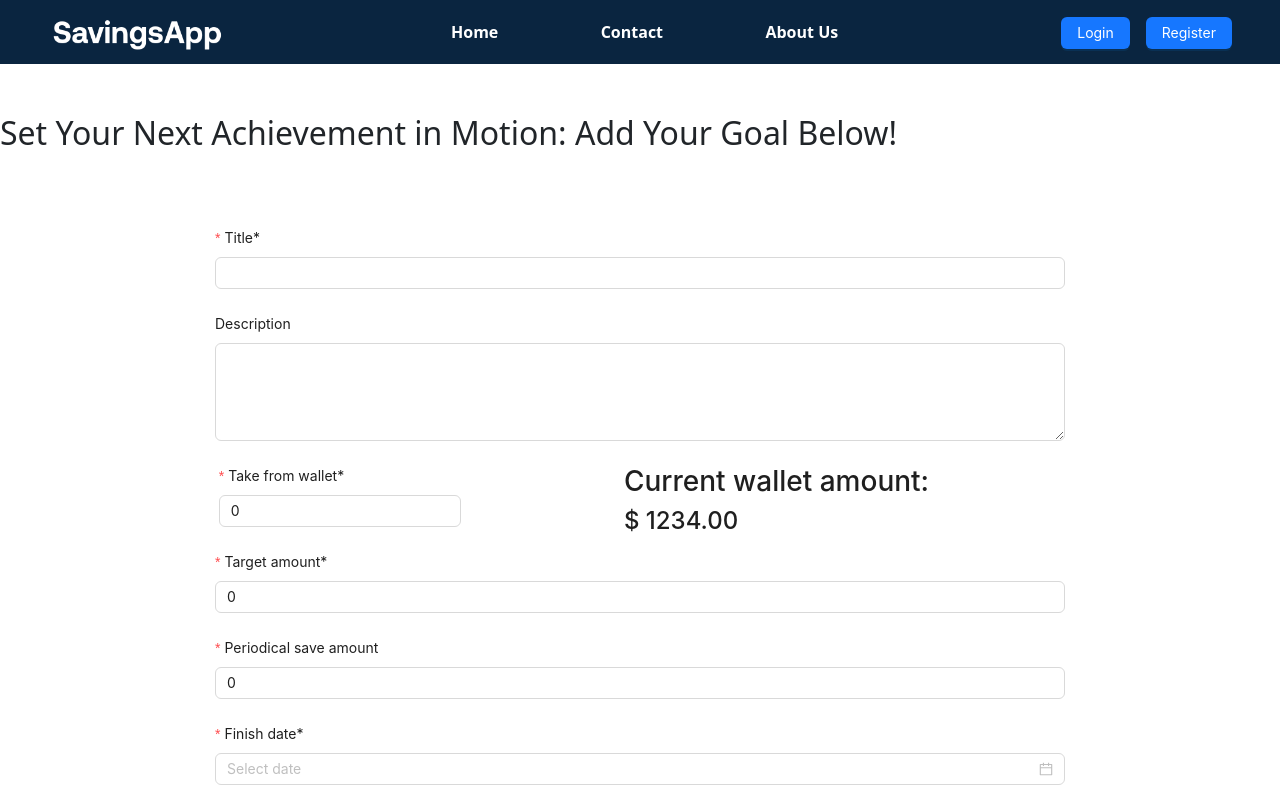
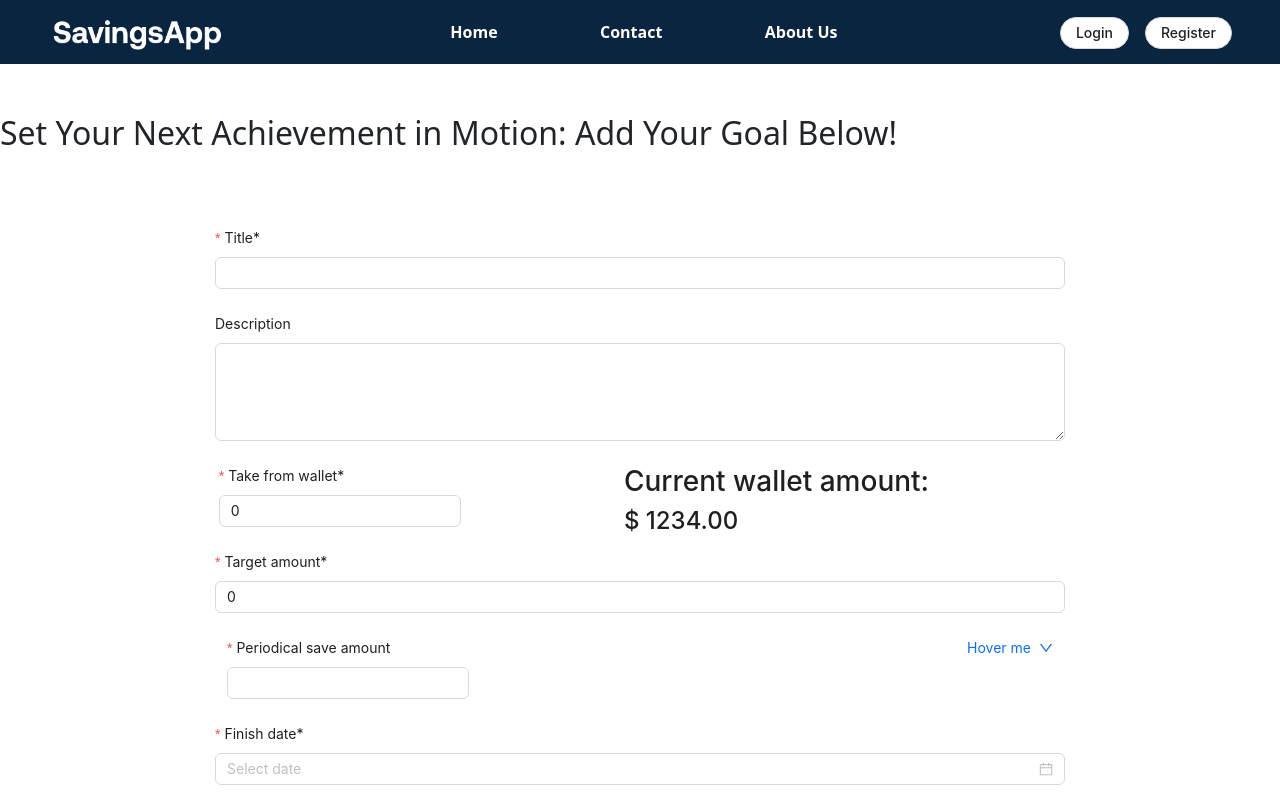
Before and after one commit to Artan0/savingsAppFE, a React (Create React App) app: page /add-goal in a window 1280 px wide. Shown: the top 800 px of the page. Built offline with nearby package versions, Linux system fonts and the light colour scheme.

Commit message:
Frontend details.

```diff
--- a/src/components/common/header.tsx
+++ b/src/components/common/header.tsx
@@ -181,13 +181,13 @@ const CustomHeader: React.FC<CustomHeaderProps> = ({ isMenuOpen }) => {
                         {user ? (
                             <>
                                 <WelcomeMessage>Welcome, {user.firstName}</WelcomeMessage>
-                                <Button type="primary" onClick={logout}>Logout</Button>
+                                <Button  onClick={logout}>Logout</Button>
                             </>
                         ) : (
                             <AuthList>
-                                <Link to="/auth" style={{ textDecoration: 'none', color: '#fff' }}><Button type="primary" >Login</Button></Link>
+                                <Link to="/auth" style={{ textDecoration: 'none', color: '#fff' ,}}><Button size="middle" shape="round" style={{ fontWeight:'500'}}>Login</Button></Link>
                                 <span className='mx-2'></span>
-                                <Link to="/auth" style={{ textDecoration: 'none', color: '#fff' }}><Button type="primary" >Register</Button></Link>
+                                <Link to="/auth" style={{ textDecoration: 'none', color: '#fff' }}><Button size="middle" shape="round" style={{ fontWeight:'500'}}>Register</Button></Link>
                             </AuthList>
                         )}
                     </UserSection>
--- a/src/pages/add-goal.tsx
+++ b/src/pages/add-goal.tsx
@@ -4,6 +4,9 @@ import CustomLayout from "../layouts/layout";
 import { Goal } from "../types/Goal";
 import axios from "axios";
 import TextArea from "antd/es/input/TextArea";
+import { DownOutlined, SmileOutlined } from '@ant-design/icons';
+import type { MenuProps } from 'antd';
+import { Dropdown, Space } from 'antd';
 
 const AddGoal: React.FC = () => {
   const [goal, setGoal] = useState<Goal>({
@@ -41,6 +44,37 @@ const AddGoal: React.FC = () => {
       message.error("Error adding goal");
     }
   };
+
+  const items: MenuProps['items'] = [
+    {
+      key: '1',
+      label: (
+        <a target="_blank" rel="noopener noreferrer" href="https://www.antgroup.com">
+          Daily
+        </a>
+      ),
+    },
+    {
+      key: '2',
+      label: (
+        <a target="_blank" rel="noopener noreferrer" href="https://www.aliyun.com">
+          Weekly
+        </a>
+      ),
+      icon: <SmileOutlined />,
+      disabled: false,
+    },
+    {
+      key: '3',
+      label: (
+        <a target="_blank" rel="noopener noreferrer" href="https://www.luohanacademy.com">
+         Monthly
+        </a>
+      ),
+      disabled: false,
+    },
+
+  ];
 
   return (
     <CustomLayout>
@@ -110,9 +144,10 @@ const AddGoal: React.FC = () => {
               onChange={(value) => handleChange("targetAmt", value)}
             />
           </Form.Item>
+          <div className="container d-flex justify-content-between">
           <Form.Item
             label="Periodical save amount"
-            name="targetAmt"
+            name="periodicalSave"
             rules={[{ required: true, message: 'Please input the target amount!' }]}
           >
             <InputNumber
@@ -121,6 +156,19 @@ const AddGoal: React.FC = () => {
               onChange={(value) => handleChange("targetAmt", value)}
             />
           </Form.Item>
+          <div className="" style={{marginRight:'15%'}}>
+
+          </div>
+                <Dropdown menu={{ items }}>
+          <a onClick={(e) => e.preventDefault()}>
+            <Space>
+              Hover me
+              <DownOutlined />
+            </Space>
+          </a>
+        </Dropdown>
+          </div>
+
           <Form.Item
             label="Finish date*"
             name="targetDate"
--- a/src/pages/contact.tsx
+++ b/src/pages/contact.tsx
@@ -20,11 +20,11 @@ class Contact extends Component {
                                 name="email"
                                 rules={[{ required: true, message: 'Please input the title!' }]}
                             >
-                                <Input placeholder="Your email adress"/>
+                                <Input size="large" placeholder="Your email adress"/>
                             </Form.Item>
                                 {/* <p className="input_label" style={{ fontSize: '18px' }}>Your text</p> */}
                                 {/* <textarea placeholder="Your text" name="mail-content" style={{ height: '100px', borderColor:'lightgray', borderRadius:'10px' }} /><br /><br /> */}
-                                <TextArea rows={4} placeholder="Your text" maxLength={6} /><br /><br />
+                                <TextArea rows={4} size="large" placeholder="Your text" maxLength={6} /><br /><br />
                                 <button type="submit" style={{ backgroundColor: '#0a2540',borderRadius:'15px', color: 'white', fontWeight: 'bolder', width: '250px', height: '45px', border: 'none' }}>Send!</button>
                             </div>
                             <div className="col-6">
```
